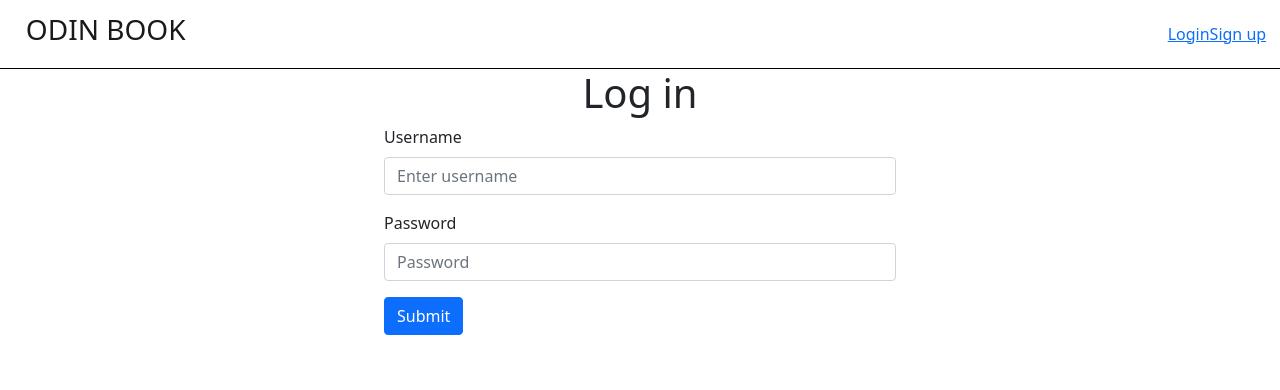
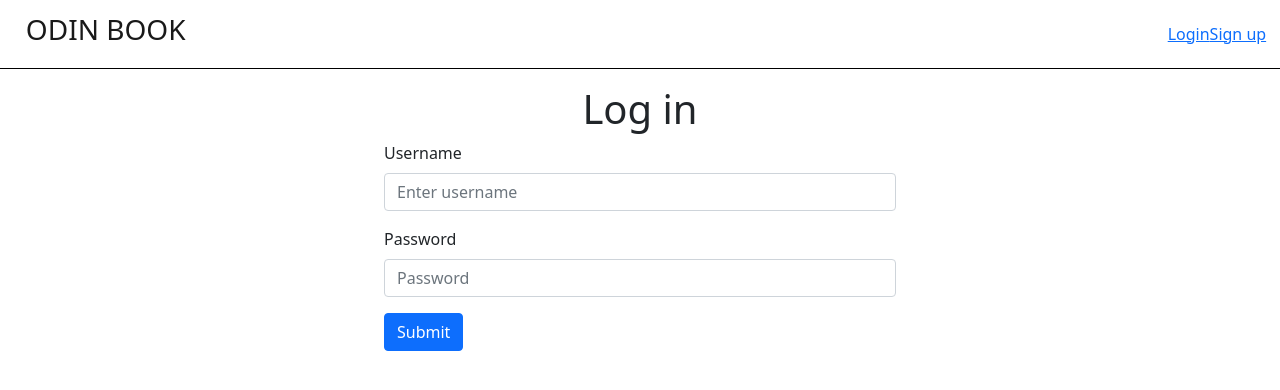
Before and after one commit to gkatrasnik/odin-book-frontend, a React (Create React App) app: page /#/login in a window 1280 px wide. Shown: the top 390 px of the page. Built offline with nearby package versions, Linux system fonts and the light colour scheme.

Commit message:
container pt-3, comments bg light

```diff
--- a/src/App.js
+++ b/src/App.js
@@ -21,7 +21,7 @@ function App() {
     <HashRouter>
       <UserProvider>
         <Navigation />
-        <Container>
+        <Container className="pt-3">
           <Routes>
             <Route exact path="/" element={<PrivateRoute />}>
               <Route exact path="/" element={<Feed />} />
```
